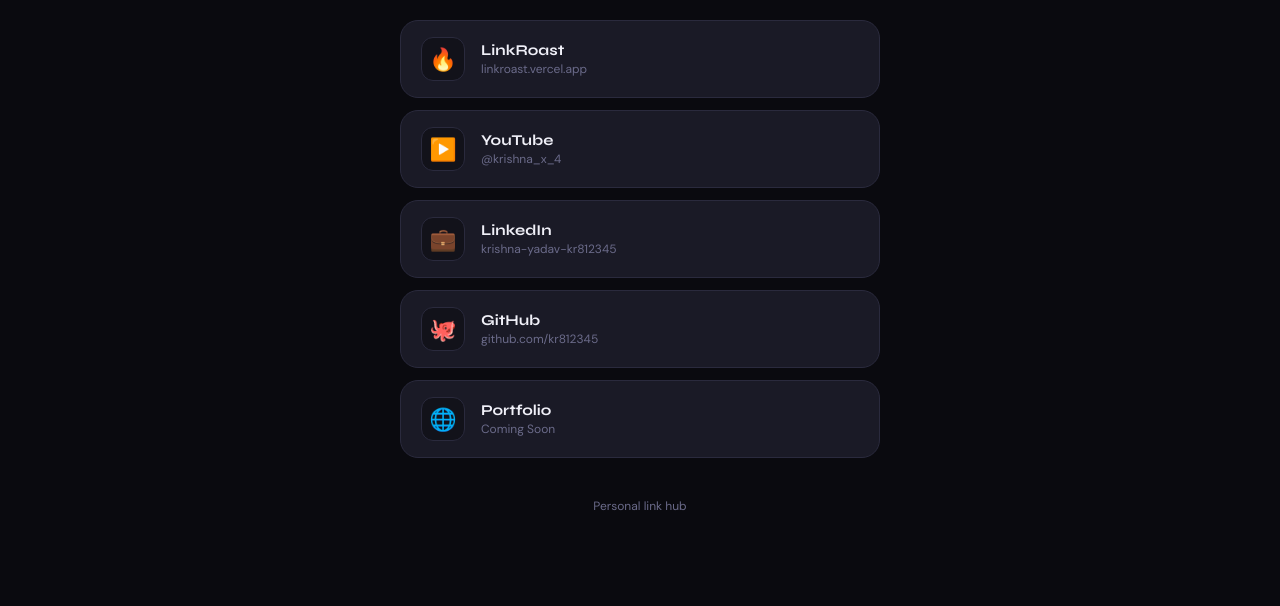
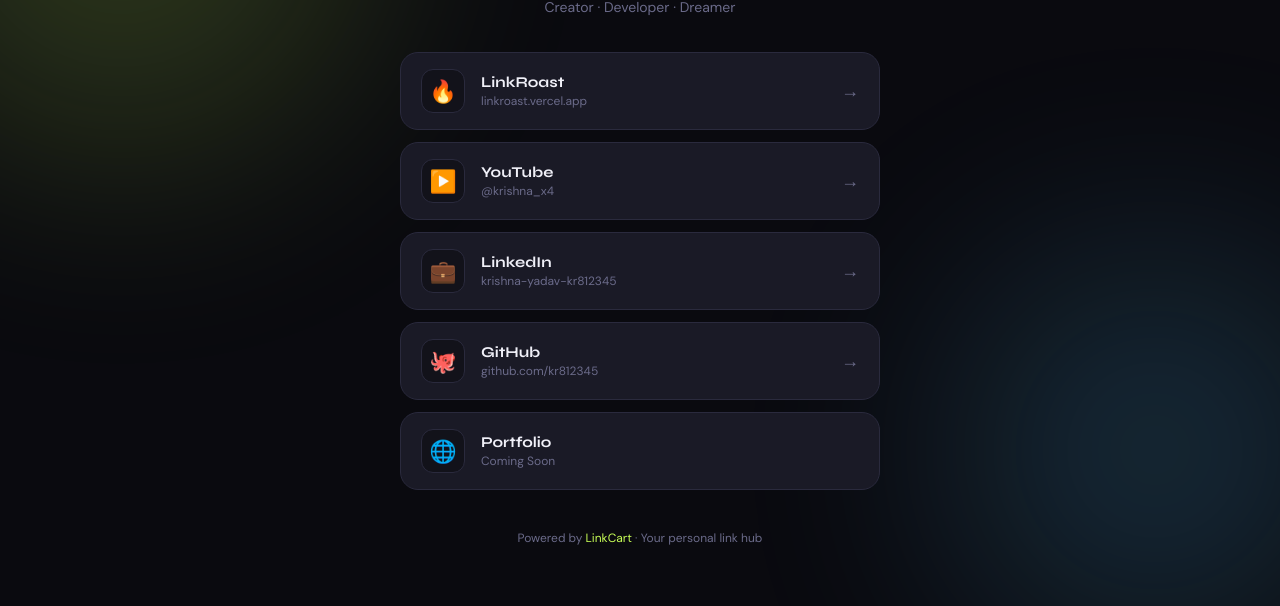
Before and after one commit to kr812345/linkcart_insta, a plain HTML site: page index.html in a window 1280 px wide. Shown: the part 220-826 px from the top of the page. Before the commit the page ends 800 px from the top, so only its background shows below. Drawn offline with Linux system fonts and the light colour scheme.

Commit message:
Update index.html

```diff
--- a/index.html
+++ b/index.html
@@ -3,15 +3,16 @@
 <head>
 <meta charset="UTF-8" />
 <meta name="viewport" content="width=device-width, initial-scale=1.0" />
-<title>Krishna Yadav</title>
+<title>LinkCart</title>
 
 <link href="https://fonts.googleapis.com/css2?family=Syne:wght@400;700;800&family=DM+Sans:wght@300;400;500&display=swap" rel="stylesheet"/>
 
 <style>
-*{box-sizing:border-box;margin:0;padding:0}
+*,*::before,*::after{box-sizing:border-box;margin:0;padding:0}
 
 :root{
 --bg:#0a0a0f;
+--surface:#12121a;
 --card:#1a1a26;
 --border:#2a2a3d;
 --accent:#c8ff57;
@@ -29,19 +30,51 @@
 display:flex;
 flex-direction:column;
 align-items:center;
-padding:40px 16px;
+padding:24px 16px 60px;
+overflow-x:hidden;
 }
 
+/* ambient background */
+body::before,body::after{
+content:'';
+position:fixed;
+border-radius:50%;
+filter:blur(120px);
+opacity:.18;
+pointer-events:none;
+z-index:0;
+}
+
+body::before{
+width:500px;height:500px;
+background:#c8ff57;
+top:-150px;left:-150px;
+animation:drift1 12s ease-in-out infinite alternate;
+}
+
+body::after{
+width:400px;height:400px;
+background:#57c8ff;
+bottom:-100px;right:-100px;
+animation:drift2 10s ease-in-out infinite alternate;
+}
+
+@keyframes drift1{from{transform:translate(0,0)}to{transform:translate(60px,80px)}}
+@keyframes drift2{from{transform:translate(0,0)}to{transform:translate(-50px,-60px)}}
+
 .wrap{
+position:relative;
+z-index:1;
 width:100%;
 max-width:480px;
 }
 
+/* HEADER */
 .header{
 display:flex;
 flex-direction:column;
 align-items:center;
-padding-bottom:36px;
+padding:48px 0 36px;
 }
 
 .avatar{
@@ -53,12 +86,14 @@
 justify-content:center;
 font-size:42px;
 margin-bottom:16px;
+background:var(--card);
 }
 
 .name{
 font-family:'Syne',sans-serif;
 font-weight:800;
 font-size:28px;
+letter-spacing:-0.02em;
 }
 
 .name span{color:var(--accent)}
@@ -70,13 +105,14 @@
 text-align:center;
 }
 
+/* LINKS */
 .links{
 display:flex;
 flex-direction:column;
 gap:12px;
 }
 
-.link{
+.link-card{
 display:flex;
 align-items:center;
 gap:16px;
@@ -87,38 +123,63 @@
 text-decoration:none;
 color:var(--text);
 transition:.2s;
+position:relative;
+overflow:hidden;
 }
 
-.link:hover{
-transform:translateY(-2px);
-border-color:var(--accent);
+.link-card::before{
+content:'';
+position:absolute;
+inset:0;
+background:linear-gradient(135deg,var(--accent)0%,var(--accent2)100%);
+opacity:0;
+transition:.2s;
+z-index:0;
 }
 
-.icon{
+.link-card:hover{
+transform:translateY(-2px) scale(1.01);
+border-color:var(--accent);
+box-shadow:0 8px 32px rgba(200,255,87,.08);
+}
+
+.link-card:hover::before{opacity:.06}
+.link-card>*{position:relative;z-index:1}
+
+.link-icon{
 width:44px;height:44px;
 border-radius:12px;
 display:flex;
 align-items:center;
 justify-content:center;
-background:#12121a;
 font-size:22px;
 border:1px solid var(--border);
+background:var(--surface);
 }
 
-.info{
-flex:1;
-}
+.link-info{flex:1}
 
-.title{
+.link-title{
 font-family:'Syne',sans-serif;
 font-weight:700;
 font-size:15px;
 }
 
-.url{
+.link-url{
 font-size:12px;
 color:var(--muted);
 margin-top:2px;
+}
+
+.link-arrow{
+font-size:18px;
+color:var(--muted);
+transition:.2s;
+}
+
+.link-card:hover .link-arrow{
+color:var(--accent);
+transform:translateX(3px);
 }
 
 .footer{
@@ -127,6 +188,8 @@
 font-size:12px;
 color:var(--muted);
 }
+
+.footer span{color:var(--accent)}
 </style>
 </head>
 
@@ -137,55 +200,59 @@
 <div class="header">
 <div class="avatar">🚀</div>
 <div class="name">Krishna <span>Yadav</span></div>
-<div class="bio">Builder · Developer · Creator</div>
+<div class="bio">Creator · Developer · Dreamer</div>
 </div>
 
 <div class="links">
 
-<a class="link" href="https://linkroast.vercel.app" target="_blank">
-<div class="icon">🔥</div>
-<div class="info">
-<div class="title">LinkRoast</div>
-<div class="url">linkroast.vercel.app</div>
+<a class="link-card" href="https://linkroast.vercel.app" target="_blank">
+<div class="link-icon">🔥</div>
+<div class="link-info">
+<div class="link-title">LinkRoast</div>
+<div class="link-url">linkroast.vercel.app</div>
 </div>
+<div class="link-arrow">→</div>
 </a>
 
-<a class="link" href="https://youtube.com/@krishna_x_4" target="_blank">
-<div class="icon">▶️</div>
-<div class="info">
-<div class="title">YouTube</div>
-<div class="url">@krishna_x_4</div>
+<a class="link-card" href="https://youtube.com/@krishna_x4" target="_blank">
+<div class="link-icon">▶️</div>
+<div class="link-info">
+<div class="link-title">YouTube</div>
+<div class="link-url">@krishna_x4</div>
 </div>
+<div class="link-arrow">→</div>
 </a>
 
-<a class="link" href="https://linkedin.com/in/krishna-yadav-kr812345" target="_blank">
-<div class="icon">💼</div>
-<div class="info">
-<div class="title">LinkedIn</div>
-<div class="url">krishna-yadav-kr812345</div>
+<a class="link-card" href="https://linkedin.com/in/krishna-yadav-kr812345" target="_blank">
+<div class="link-icon">💼</div>
+<div class="link-info">
+<div class="link-title">LinkedIn</div>
+<div class="link-url">krishna-yadav-kr812345</div>
 </div>
+<div class="link-arrow">→</div>
 </a>
 
-<a class="link" href="https://github.com/kr812345" target="_blank">
-<div class="icon">🐙</div>
-<div class="info">
-<div class="title">GitHub</div>
-<div class="url">github.com/kr812345</div>
+<a class="link-card" href="https://github.com/kr812345" target="_blank">
+<div class="link-icon">🐙</div>
+<div class="link-info">
+<div class="link-title">GitHub</div>
+<div class="link-url">github.com/kr812345</div>
 </div>
+<div class="link-arrow">→</div>
 </a>
 
-<div class="link" style="cursor:default">
-<div class="icon">🌐</div>
-<div class="info">
-<div class="title">Portfolio</div>
-<div class="url">Coming Soon</div>
+<div class="link-card" style="cursor:default">
+<div class="link-icon">🌐</div>
+<div class="link-info">
+<div class="link-title">Portfolio</div>
+<div class="link-url">Coming Soon</div>
 </div>
 </div>
 
 </div>
 
 <div class="footer">
-Personal link hub
+Powered by <span>LinkCart</span> · Your personal link hub
 </div>
 
 </div>
```
